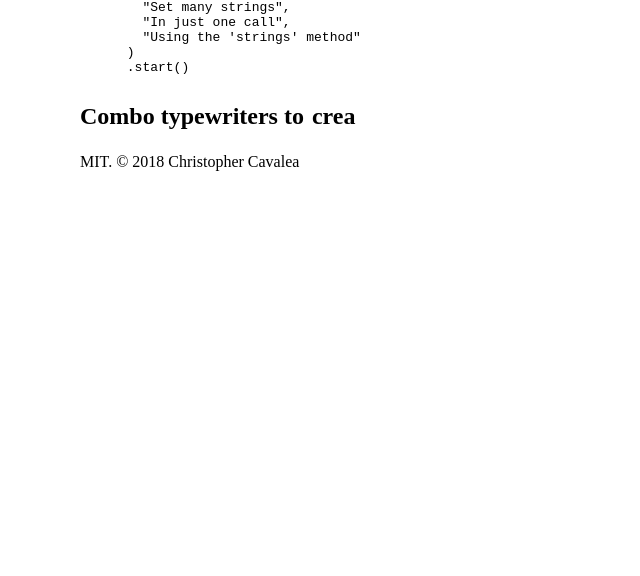
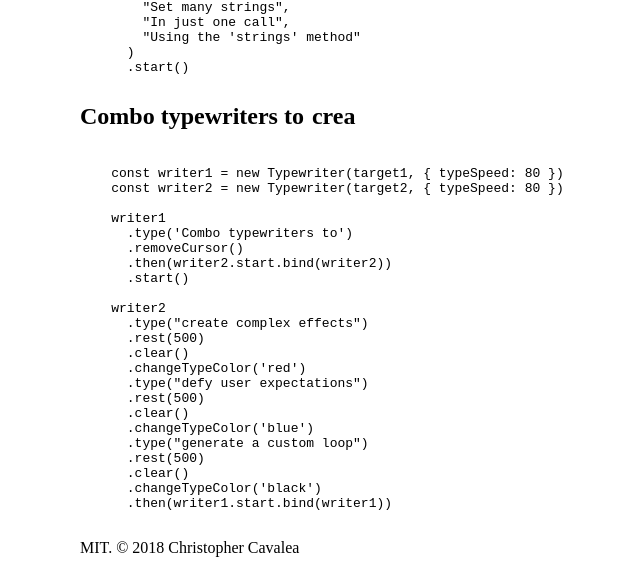
Before and after one commit to ChrisCavs/t-writer-demo, a website built with webpack: page index.html in a window 1280 px wide. Shown: the part 899-1475 px from the top of the page, without its empty margins (160-800 px from the left). Before the commit the page ends 1100 px from the top, so only its background shows below. Built offline with Linux system fonts and the light colour scheme.

Commit message:
fix bug in demo 3

```diff
--- a/index.html
+++ b/index.html
@@ -76,9 +76,33 @@
     </section>
 
     <section class="demo">
-      <div class="test3 test"></div><div class="test4 test"
+      <div class="flex">
+        <div class="test3 test"></div><div class="test4 test"></div>
+      </div>
       <pre class="code-block">
+    const writer1 = new Typewriter(target1, { typeSpeed: 80 })
+    const writer2 = new Typewriter(target2, { typeSpeed: 80 })
 
+    writer1
+      .type('Combo typewriters to')
+      .removeCursor()
+      .then(writer2.start.bind(writer2))
+      .start()
+
+    writer2
+      .type("create complex effects")
+      .rest(500)
+      .clear()
+      .changeTypeColor('red')
+      .type("defy user expectations")
+      .rest(500)
+      .clear()
+      .changeTypeColor('blue')
+      .type("generate a custom loop")
+      .rest(500)
+      .clear()
+      .changeTypeColor('black')
+      .then(writer1.start.bind(writer1))
       </pre>
     </section>
 
--- a/js/main.js
+++ b/js/main.js
@@ -118,8 +118,9 @@ document.addEventListener('DOMContentLoaded', () => {
     .clear()
     .changeTypeColor('blue')
     .type("generate a custom loop")
-    .rest(500)
+    .rest(700)
     .clear()
+    .removeCursor()
     .changeTypeColor('black')
     .then(testTw3.start.bind(testTw3))
 })
--- a/style.css
+++ b/style.css
@@ -38,8 +38,8 @@ a:hover {
   font-weight: bold;
 }
 
-.test3, .test4 {
-  display: inline-block;
+.flex {
+  display: flex;
 }
 
 .test3 {
```
Also changed, not shown: dist/bundle.js.
